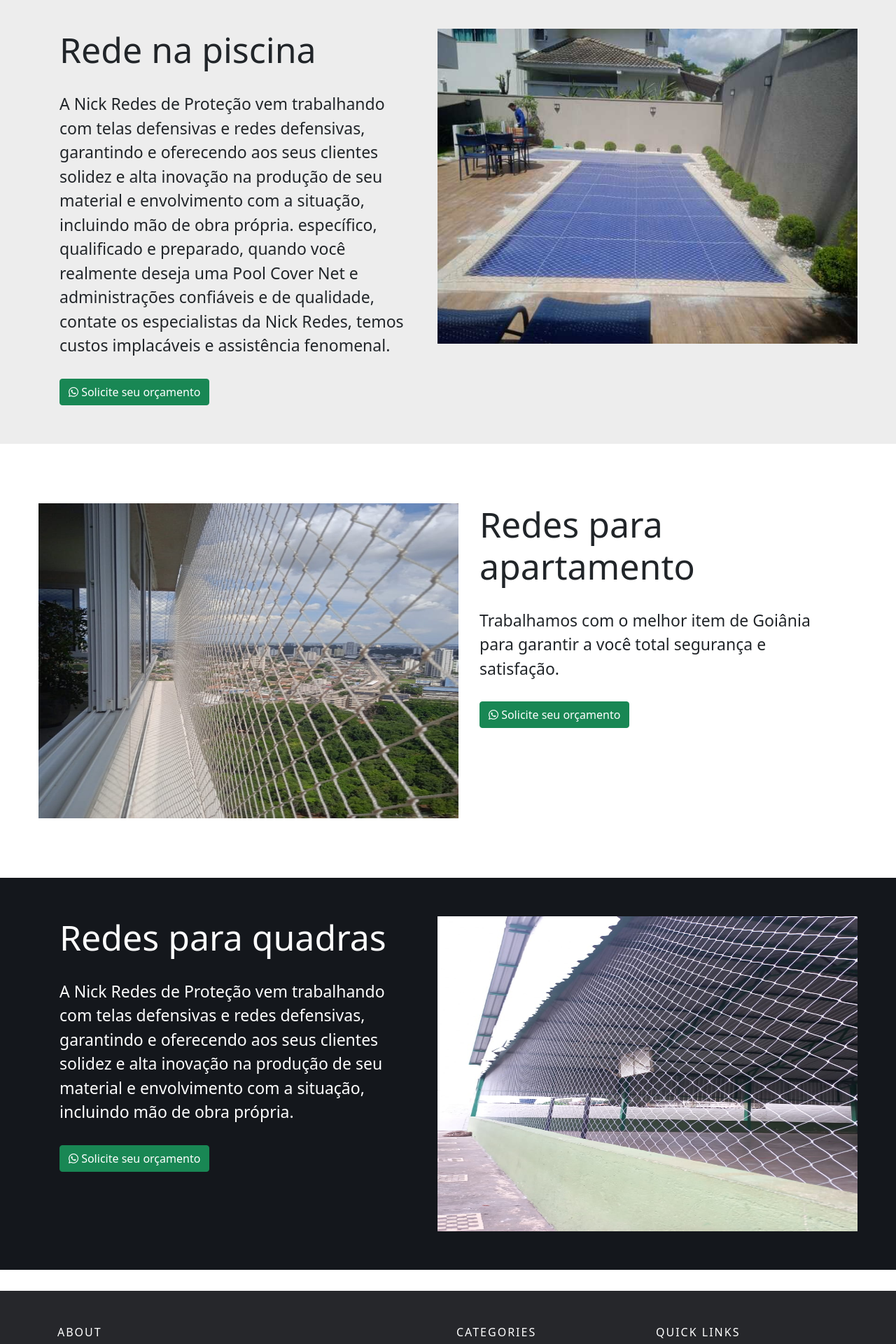
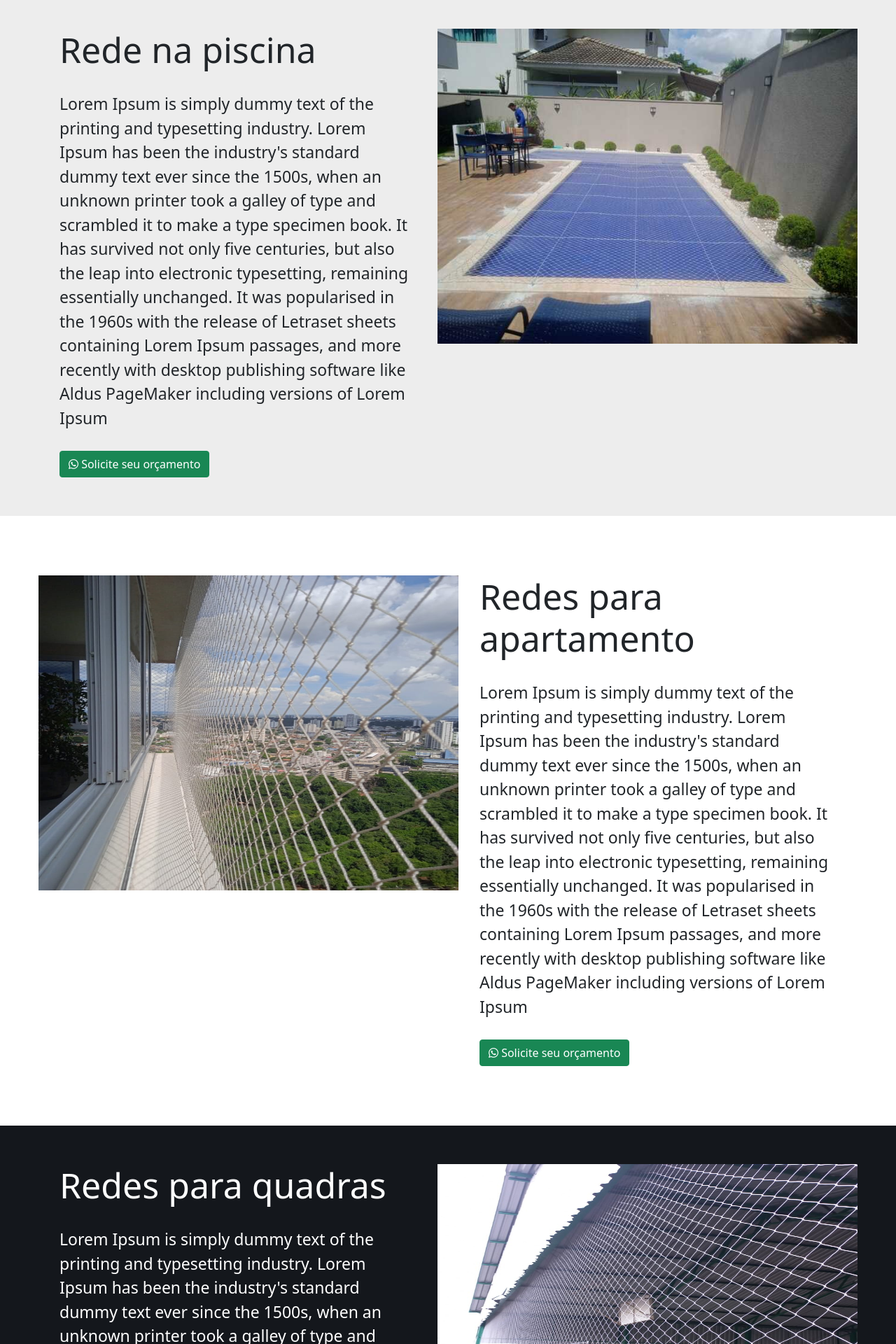
Before and after one commit to HigorAnjos/talismareactapp, a React (Create React App) app: page / in a window 1280 px wide. Shown: the part 920-2840 px from the top of the page at 70% size. Built offline with nearby package versions, Linux system fonts and the light colour scheme.

Commit message:
feat(Services): lorem ipsum

```diff
--- a/src/components/Services.js
+++ b/src/components/Services.js
@@ -19,11 +19,12 @@
         <div id="card-text">
           <h1>Rede na piscina</h1>
           <p>
-            A Nick Redes de Proteção vem trabalhando com telas defensivas e redes defensivas, garantindo e oferecendo
-            aos seus clientes solidez e alta inovação na produção de seu material e envolvimento com a situação,
-            incluindo mão de obra própria. específico, qualificado e preparado, quando você realmente deseja uma Pool
-            Cover Net e administrações confiáveis e de qualidade, contate os especialistas da Nick Redes, temos custos
-            implacáveis e assistência fenomenal.
+            Lorem Ipsum is simply dummy text of the printing and typesetting industry. Lorem Ipsum has been the
+            industry's standard dummy text ever since the 1500s, when an unknown printer took a galley of type and
+            scrambled it to make a type specimen book. It has survived not only five centuries, but also the leap into
+            electronic typesetting, remaining essentially unchanged. It was popularised in the 1960s with the release of
+            Letraset sheets containing Lorem Ipsum passages, and more recently with desktop publishing software like
+            Aldus PageMaker including versions of Lorem Ipsum
           </p>
           <div>
             <Button variant="success">
@@ -42,7 +43,14 @@
         </div>
         <div id="card-text">
           <h1>Redes para apartamento</h1>
-          <p>Trabalhamos com o melhor item de Goiânia para garantir a você total segurança e satisfação.</p>
+          <p>
+            Lorem Ipsum is simply dummy text of the printing and typesetting industry. Lorem Ipsum has been the
+            industry's standard dummy text ever since the 1500s, when an unknown printer took a galley of type and
+            scrambled it to make a type specimen book. It has survived not only five centuries, but also the leap into
+            electronic typesetting, remaining essentially unchanged. It was popularised in the 1960s with the release of
+            Letraset sheets containing Lorem Ipsum passages, and more recently with desktop publishing software like
+            Aldus PageMaker including versions of Lorem Ipsum
+          </p>
           <div>
             <Button variant="success">
               <i className="fa-brands fa-whatsapp"></i> Solicite seu orçamento
@@ -55,9 +63,12 @@
         <div id="card-text">
           <h1>Redes para quadras</h1>
           <p>
-            A Nick Redes de Proteção vem trabalhando com telas defensivas e redes defensivas, garantindo e oferecendo
-            aos seus clientes solidez e alta inovação na produção de seu material e envolvimento com a situação,
-            incluindo mão de obra própria.
+            Lorem Ipsum is simply dummy text of the printing and typesetting industry. Lorem Ipsum has been the
+            industry's standard dummy text ever since the 1500s, when an unknown printer took a galley of type and
+            scrambled it to make a type specimen book. It has survived not only five centuries, but also the leap into
+            electronic typesetting, remaining essentially unchanged. It was popularised in the 1960s with the release of
+            Letraset sheets containing Lorem Ipsum passages, and more recently with desktop publishing software like
+            Aldus PageMaker including versions of Lorem Ipsum
           </p>
           <div>
             <Button variant="success">
```
